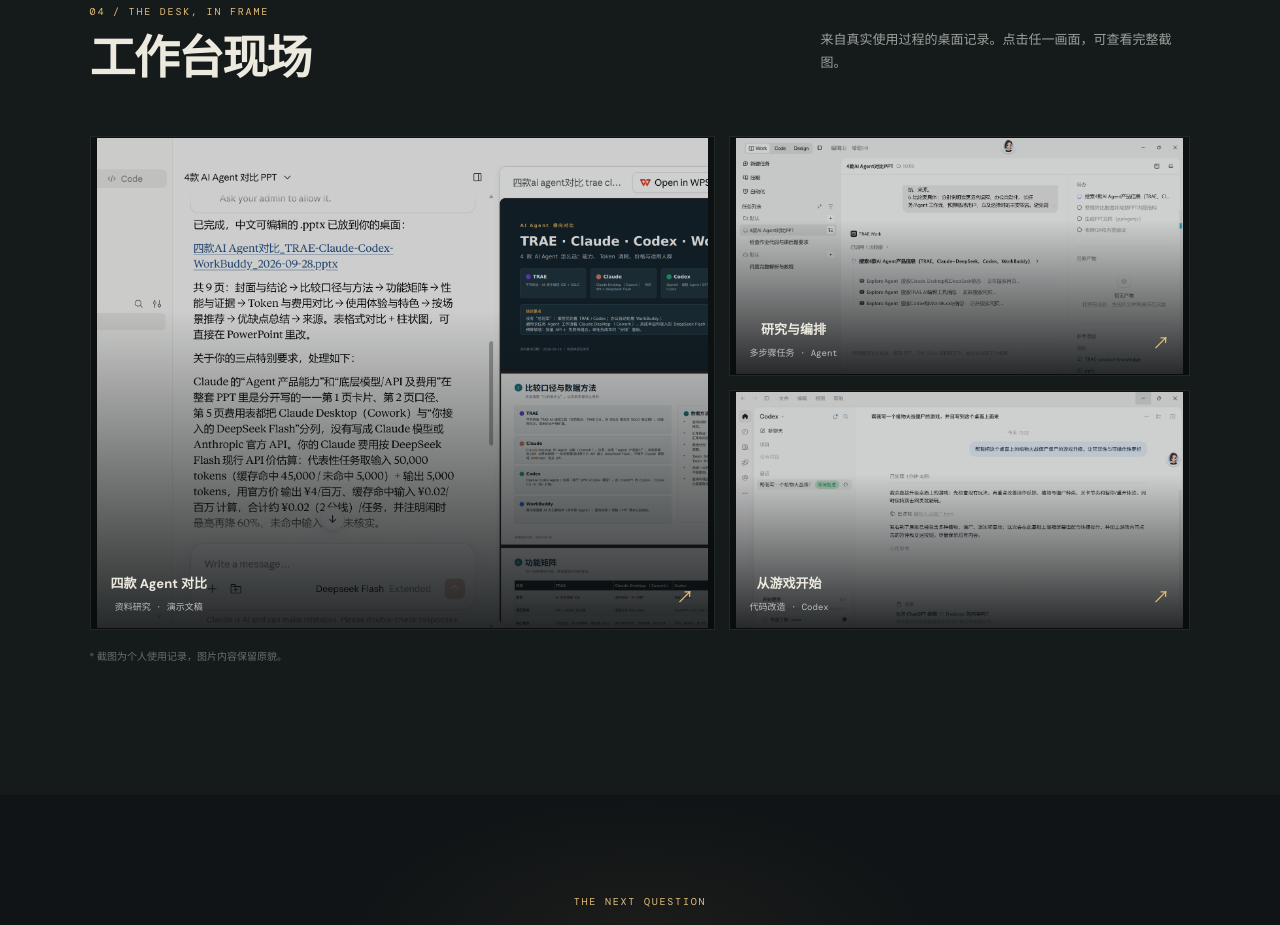
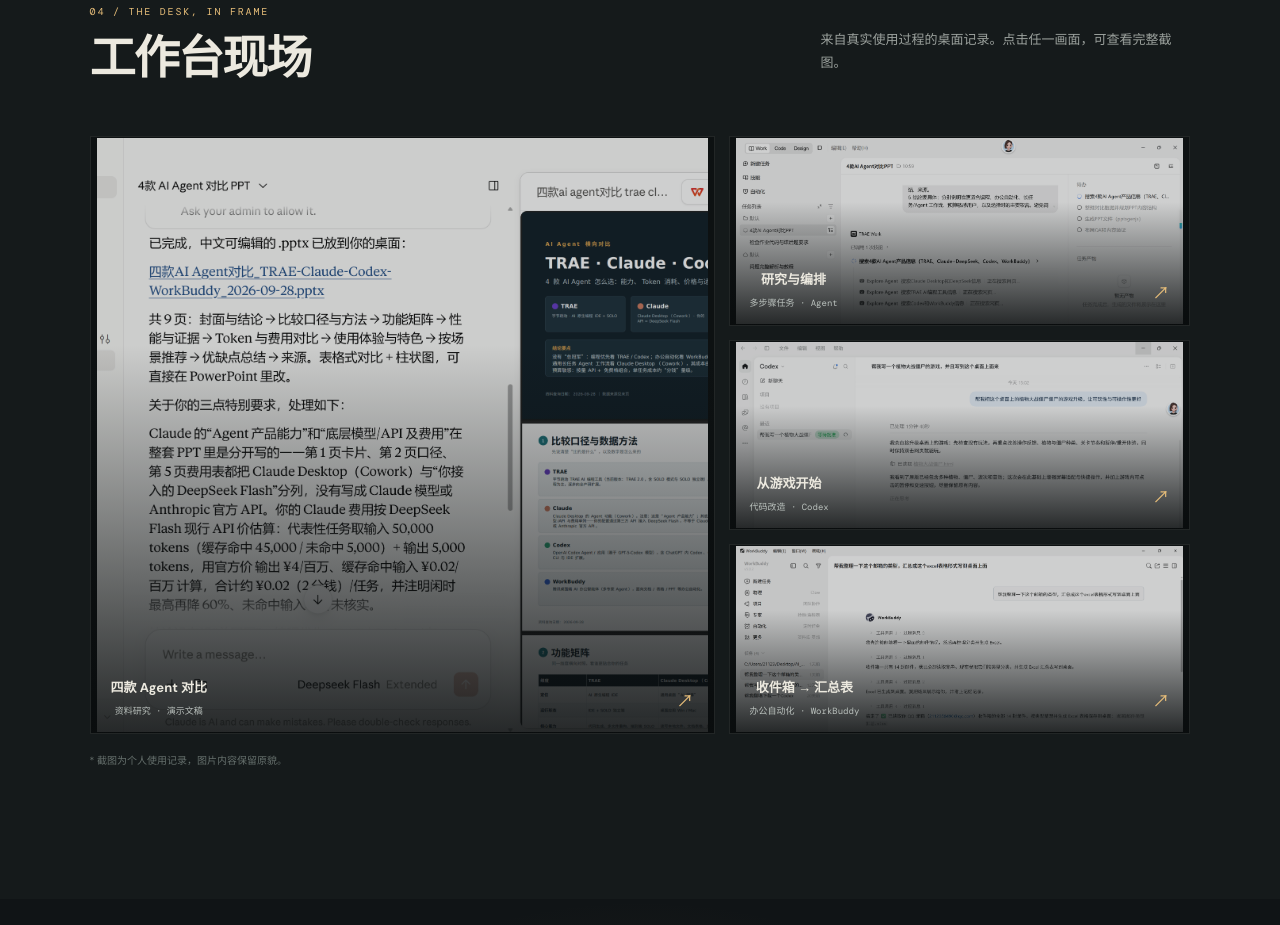
Before and after one commit to qiqi2112350490-code/Xuziqi_AIclass2, a plain HTML site: page index.html in a window 1280 px wide. Shown: the part 3500-4425 px from the top of the page. Drawn offline with nearby package versions, Linux system fonts and the light colour scheme.

Commit message:
Add files via upload

```diff
--- a/index.html
+++ b/index.html
@@ -21,12 +21,12 @@
     .agents{display:grid;grid-template-columns:repeat(4,1fr);border:1px solid var(--line)}.agent{padding:26px 22px 29px;min-height:218px;position:relative;transition:background .25s;cursor:default}.agent+.agent{border-left:1px solid var(--line)}.agent:hover{background:#1d2524}.agent-index{font:10px var(--mono);color:var(--dim)}.agent-dot{width:8px;height:8px;border-radius:50%;display:inline-block;margin-right:8px}.agent h3{font-size:20px;margin:28px 0 6px}.agent .role{font-size:11px;color:var(--gold);letter-spacing:.06em}.agent p{font-size:12px;line-height:1.8;color:var(--muted);margin:16px 0 0}.agent-arrow{position:absolute;right:20px;top:22px;color:var(--dim)}.compare-foot{display:flex;justify-content:space-between;gap:30px;padding:20px 0;color:var(--muted);font-size:11px}.compare-foot strong{color:var(--mint);font-weight:500}
     .timeline{position:relative;margin-top:20px}.timeline:before{content:"";position:absolute;top:0;bottom:0;left:120px;width:1px;background:linear-gradient(var(--gold),#405249 70%,transparent)}.moment{display:grid;grid-template-columns:120px 1fr;gap:38px;padding:0 0 64px}.moment:last-child{padding-bottom:0}.moment-date{font:10px var(--mono);letter-spacing:.06em;color:var(--gold);padding-top:7px}.moment-body{position:relative;padding:0 0 0 26px}.moment-body:before{content:"";position:absolute;left:-43px;top:7px;width:9px;height:9px;border-radius:50%;background:var(--bg);border:1px solid var(--gold);box-shadow:0 0 12px #e6bd7950}.moment h3{font-size:20px;margin:0 0 8px}.moment p{max-width:720px;color:var(--muted);font-size:13px;margin:0}.moment-tags{display:flex;gap:7px;margin-top:15px;flex-wrap:wrap}.pill{font:9px var(--mono);border:1px solid #ffffff1c;color:#b7c4bc;padding:4px 8px;border-radius:20px}
     .fieldnotes{display:grid;grid-template-columns:1fr 1fr;gap:14px}.note{background:var(--panel);border:1px solid var(--line);padding:28px;min-height:185px;position:relative;overflow:hidden}.note:after{content:attr(data-no);position:absolute;right:14px;bottom:-31px;font:100px var(--mono);color:#ffffff06}.note .label{font-size:9px}.note h3{font-size:17px;margin:14px 0 7px}.note p{color:var(--muted);font-size:12px;margin:0;max-width:450px}.note-icon{float:right;color:var(--mint);font-size:22px}
-    .gallery{background:#151a1b;border-top:1px solid #ffffff0b}.gallery .section{padding-bottom:120px}.gallery-grid{display:grid;grid-template-columns:1.15fr .85fr;grid-template-rows:240px 240px;gap:14px}.shot{position:relative;overflow:hidden;background:#0d1112;border:1px solid #ffffff16;cursor:zoom-in}.shot:first-child{grid-row:span 2}.shot img{width:100%;height:100%;display:block;object-fit:cover;object-position:top;opacity:.8;transition:transform .7s,opacity .4s;filter:saturate(.82)}.shot:hover img{transform:scale(1.045);opacity:1}.shot:after{content:"";position:absolute;inset:35% 0 0;background:linear-gradient(transparent,#090c0dd9)}.shot-caption{position:absolute;z-index:1;left:20px;right:20px;bottom:16px;display:flex;justify-content:space-between;align-items:end}.shot-caption b{font-size:13px}.shot-caption small{display:block;color:#bac1bd;font:9px var(--mono);margin-top:3px}.zoom{color:var(--gold);font-size:17px}.gallery-foot{font-size:10px;color:var(--dim);margin-top:18px}
+    .gallery{background:#151a1b;border-top:1px solid #ffffff0b}.gallery .section{padding-bottom:120px}.gallery-grid{display:grid;grid-template-columns:1.15fr .85fr;grid-template-rows:repeat(3,190px);gap:14px}.shot{position:relative;overflow:hidden;background:#0d1112;border:1px solid #ffffff16;cursor:zoom-in}.shot:first-child{grid-row:span 3}.shot img{width:100%;height:100%;display:block;object-fit:cover;object-position:top;opacity:.8;transition:transform .7s,opacity .4s;filter:saturate(.82)}.shot:hover img{transform:scale(1.045);opacity:1}.shot:after{content:"";position:absolute;inset:35% 0 0;background:linear-gradient(transparent,#090c0dd9)}.shot-caption{position:absolute;z-index:1;left:20px;right:20px;bottom:16px;display:flex;justify-content:space-between;align-items:end}.shot-caption b{font-size:13px}.shot-caption small{display:block;color:#bac1bd;font:9px var(--mono);margin-top:3px}.zoom{color:var(--gold);font-size:17px}.gallery-foot{font-size:10px;color:var(--dim);margin-top:18px}
     .closing{padding:100px 7vw 120px;text-align:center;position:relative;overflow:hidden}.closing:before{content:"";position:absolute;left:50%;top:0;transform:translateX(-50%);width:600px;height:300px;background:radial-gradient(ellipse,#92744718,transparent 70%)}.closing>*{position:relative}.closing .label{display:block}.closing h2{font-size:clamp(32px,5vw,58px);max-width:760px;margin:20px auto}.closing p{max-width:520px;margin:0 auto;color:var(--muted);font-size:13px}.closing .cta{margin-top:28px}.footer{border-top:1px solid var(--line);padding:25px 7vw;display:flex;justify-content:space-between;color:var(--dim);font:9px var(--mono);letter-spacing:.08em}.footer b{color:var(--gold);font-weight:400}
     .lightbox{position:fixed;inset:0;background:#080b0def;z-index:20;display:none;align-items:center;justify-content:center;padding:5vw}.lightbox.open{display:flex}.lightbox img{max-width:92vw;max-height:86vh;object-fit:contain;box-shadow:0 25px 100px #000}.lightbox button{position:absolute;right:30px;top:25px;border:1px solid #ffffff44;background:#171d1e;border-radius:50%;width:42px;height:42px;font-size:20px;cursor:pointer}.lightbox-caption{position:absolute;bottom:18px;font-size:11px;color:var(--muted)}
     .reveal{opacity:0;transform:translateY(22px);transition:opacity .7s,transform .7s}.reveal.visible{opacity:1;transform:none}@keyframes rotate{to{transform:rotate(360deg)}}
-    @media(max-width:850px){.hero{grid-template-columns:1fr;padding:78px 8vw 70px;min-height:unset}.hero-copy{max-width:650px}.orbit{height:300px;margin-top:18px}.orbit-ring{width:260px;height:260px}.orbit-ring:nth-child(2){width:200px;height:200px}.section{padding:78px 7vw}.agents{grid-template-columns:repeat(2,1fr)}.agent:nth-child(3){border-left:0;border-top:1px solid var(--line)}.agent:nth-child(4){border-top:1px solid var(--line)}.manifesto-inner{grid-template-columns:1fr;gap:22px;padding:60px 7vw}.section-head{display:block}.section-note{margin-top:18px}.gallery-grid{grid-template-rows:210px 210px}}
-    @media(max-width:560px){.topbar{height:60px;padding:0 20px}.top-right{gap:14px}.top-right a:nth-child(2),.edition{display:none}.hero{padding:68px 24px 60px}.hero h1{font-size:48px}.hero-sub{font-size:14px}.hero-meta{gap:18px}.orbit{height:250px}.orbit-ring{width:225px;height:225px}.orbit-ring:nth-child(2){width:175px;height:175px}.core{width:112px;height:112px}.orb-tag{font-size:8px;padding:6px 9px}.tag-a{left:2%;top:18px}.tag-b{right:0;top:92px}.tag-c{right:2%;bottom:22px}.tag-d{left:0;bottom:30px}.section{padding:66px 22px}.agents{grid-template-columns:1fr 1fr}.agent{padding:20px 15px;min-height:205px}.agent h3{font-size:17px;margin-top:20px}.agent p{font-size:11px}.compare-foot{display:block}.compare-foot span{display:block;margin:5px 0}.timeline:before{left:78px}.moment{grid-template-columns:78px 1fr;gap:0;padding-bottom:45px}.moment-body{padding-left:20px}.moment-body:before{left:-24px}.moment-date{font-size:8px}.moment h3{font-size:16px}.moment p{font-size:12px}.fieldnotes{grid-template-columns:1fr}.note{min-height:160px;padding:23px}.gallery .section{padding-bottom:75px}.gallery-grid{grid-template-columns:1fr;grid-template-rows:250px 190px 190px}.shot:first-child{grid-row:auto}.closing{padding:78px 24px 90px}.footer{padding:22px;gap:15px;flex-wrap:wrap}}
+    @media(max-width:850px){.hero{grid-template-columns:1fr;padding:78px 8vw 70px;min-height:unset}.hero-copy{max-width:650px}.orbit{height:300px;margin-top:18px}.orbit-ring{width:260px;height:260px}.orbit-ring:nth-child(2){width:200px;height:200px}.section{padding:78px 7vw}.agents{grid-template-columns:repeat(2,1fr)}.agent:nth-child(3){border-left:0;border-top:1px solid var(--line)}.agent:nth-child(4){border-top:1px solid var(--line)}.manifesto-inner{grid-template-columns:1fr;gap:22px;padding:60px 7vw}.section-head{display:block}.section-note{margin-top:18px}.gallery-grid{grid-template-rows:repeat(3,190px)}}
+    @media(max-width:560px){.topbar{height:60px;padding:0 20px}.top-right{gap:14px}.top-right a:nth-child(2),.edition{display:none}.hero{padding:68px 24px 60px}.hero h1{font-size:48px}.hero-sub{font-size:14px}.hero-meta{gap:18px}.orbit{height:250px}.orbit-ring{width:225px;height:225px}.orbit-ring:nth-child(2){width:175px;height:175px}.core{width:112px;height:112px}.orb-tag{font-size:8px;padding:6px 9px}.tag-a{left:2%;top:18px}.tag-b{right:0;top:92px}.tag-c{right:2%;bottom:22px}.tag-d{left:0;bottom:30px}.section{padding:66px 22px}.agents{grid-template-columns:1fr 1fr}.agent{padding:20px 15px;min-height:205px}.agent h3{font-size:17px;margin-top:20px}.agent p{font-size:11px}.compare-foot{display:block}.compare-foot span{display:block;margin:5px 0}.timeline:before{left:78px}.moment{grid-template-columns:78px 1fr;gap:0;padding-bottom:45px}.moment-body{padding-left:20px}.moment-body:before{left:-24px}.moment-date{font-size:8px}.moment h3{font-size:16px}.moment p{font-size:12px}.fieldnotes{grid-template-columns:1fr}.note{min-height:160px;padding:23px}.gallery .section{padding-bottom:75px}.gallery-grid{grid-template-columns:1fr;grid-template-rows:250px repeat(3,190px)}.shot:first-child{grid-row:auto}.closing{padding:78px 24px 90px}.footer{padding:22px;gap:15px;flex-wrap:wrap}}
     @media(prefers-reduced-motion:reduce){*,*:before,*:after{scroll-behavior:auto!important;animation-duration:.01ms!important;transition-duration:.01ms!important}.reveal{opacity:1;transform:none}}
   </style>
 </head>
@@ -75,6 +75,7 @@
         <button class="shot" data-src="assets/agent-comparison.png" data-caption="四款 AI Agent 对比演示稿"><img src="assets/agent-comparison.png" alt="整理四款 AI Agent 对比演示文稿的工作界面" loading="lazy"><span class="shot-caption"><span><b>四款 Agent 对比</b><small>资料研究 · 演示文稿</small></span><span class="zoom">↗</span></span></button>
         <button class="shot" data-src="assets/agent-research.png" data-caption="围绕 Agent 对比任务展开研究"><img src="assets/agent-research.png" alt="Work Agent 执行 AI Agent 对比研究任务" loading="lazy"><span class="shot-caption"><span><b>研究与编排</b><small>多步骤任务 · Agent</small></span><span class="zoom">↗</span></span></button>
         <button class="shot" data-src="assets/agent-codex-game.png" data-caption="从桌面小游戏开始的 Codex 使用记录"><img src="assets/agent-codex-game.png" alt="Codex 根据需求改造桌面植物大战僵尸游戏的对话记录" loading="lazy"><span class="shot-caption"><span><b>从游戏开始</b><small>代码改造 · Codex</small></span><span class="zoom">↗</span></span></button>
+        <button class="shot" data-src="assets/agent-workbuddy.png" data-caption="WorkBuddy 整理邮箱并生成表格"><img src="assets/agent-workbuddy.png" alt="WorkBuddy 将邮件归类并整理为 Excel 表格" loading="lazy"><span class="shot-caption"><span><b>收件箱 → 汇总表</b><small>办公自动化 · WorkBuddy</small></span><span class="zoom">↗</span></span></button>
       </div><p class="gallery-foot">* 截图为个人使用记录，图片内容保留原貌。</p>
     </div></section>
     <section class="closing"><span class="label">THE NEXT QUESTION</span><h2>Agent 不是替你工作，<br><span class="h1-light">而是改变工作怎么开始。</span></h2><p>这份手记记录的是一次起点。随着工具更新、任务变复杂，适合自己的工作流也会继续变化。</p><a class="cta" href="#top">回到这份手记 <span>↑</span></a></section>
```
